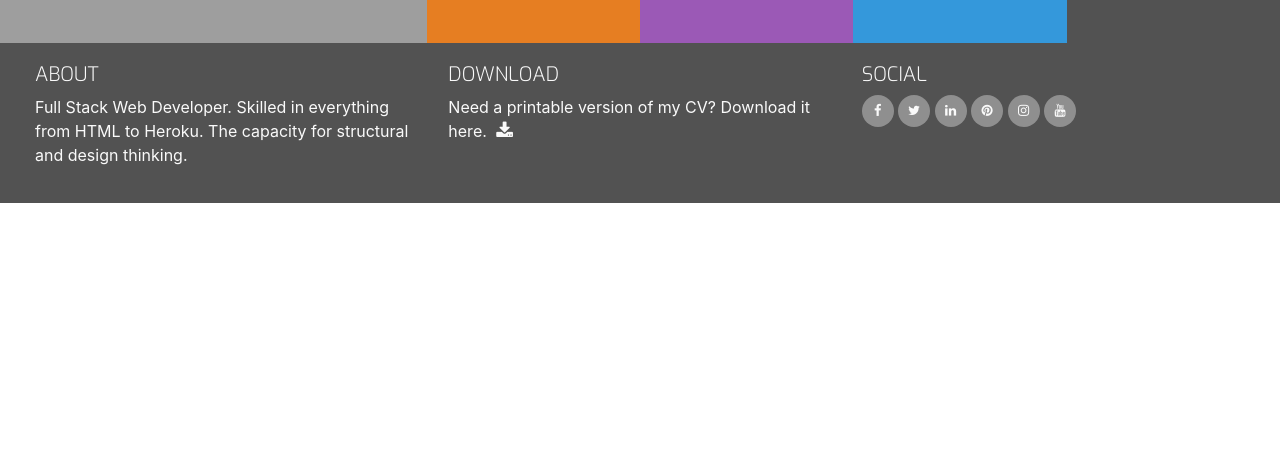
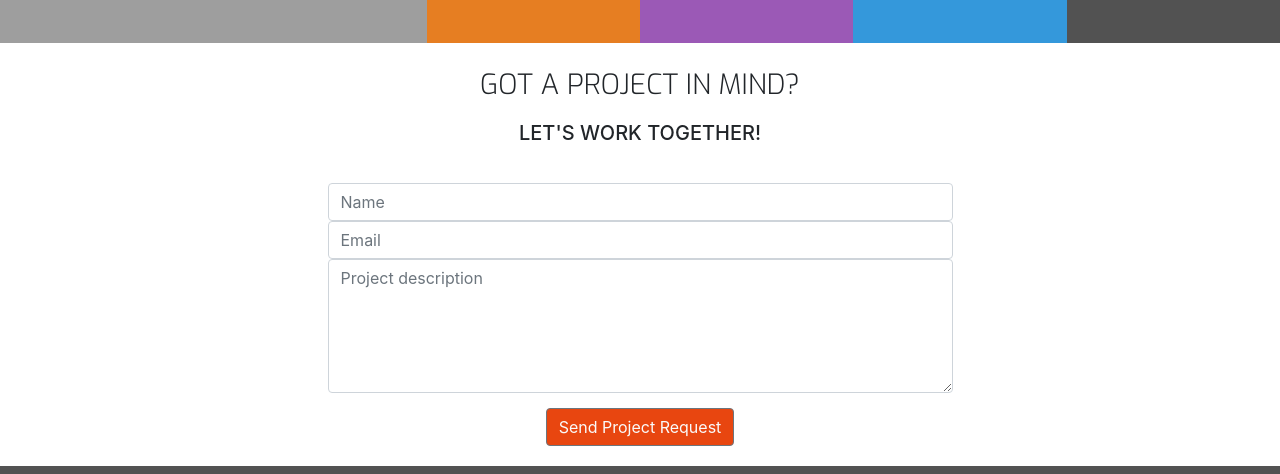
Before and after one commit to isThatAFife/Resume, a plain HTML site: page contact.html in a window 1280 px wide. Shown: the part 326-800 px from the top of the page. Drawn offline with nearby package versions, Linux system fonts and the light colour scheme; grey boxes are pictures that could not be loaded.

Commit message:
completed walkthrough

```diff
--- a/assets/css/style.css
+++ b/assets/css/style.css
@@ -32,6 +32,10 @@
 
 .bg-color-work-history {
     background-color: #9b59b6;
+}
+
+.bg-color-contact {
+    background-color: #fff;
 }
 
 /*---------------Special paddings/margins/text */
@@ -334,3 +338,36 @@ footer {
 .history-items {
     margin-bottom: 30px;
 }
+
+/*---------------Contact Form */
+
+.contact-heading {
+    font-family: "Exo", sans-serif;
+    font-weight: 300;
+    margin-top: 25px;
+    margin-bottom: 20px;
+}
+
+.center-form {
+    padding-top: 10px;
+    margin: 0 auto;
+    max-width: 70%;
+}
+
+button[type="submit"] {
+    margin-top: 15px;
+    margin-bottom: 20px;
+    color: #fafafa;
+    background-color: #e84610;
+}
+
+/*---------------Media Queries */
+
+@media(min-width: 992px) {
+    .center-form {
+        padding-top: 30px;
+        min-height: 240px;
+        margin: 0 auto;
+        max-width: 50%;
+    }
+}
--- a/contact.html
+++ b/contact.html
@@ -32,19 +32,19 @@
                     <div class="col">
                         <ul class="list-inline menucontainer" id="nav">
                             <li class="col-6 col-sm-3 ui-menu-color-home list-inline-item menuitem">
-                                <a href="#" class="hvr-sweep-to-bottom"><i class="fa fa-home"
+                                <a href="index.html" class="hvr-sweep-to-bottom"><i class="fa fa-home"
                                         aria-hidden="true"></i><span>Home</span></a>
                             </li>
                             <li class="col-6 col-sm-3 ui-menu-color-resume list-inline-item menuitem">
-                                <a href="#" class="hvr-sweep-to-bottom"><i class="fa fa-graduation-cap"
+                                <a href="resume.html" class="hvr-sweep-to-bottom"><i class="fa fa-graduation-cap"
                                         aria-hidden="true"></i><span>Resume</span></a>
                             </li>
                             <li class="col-6 col-sm-3 ui-menu-color-contact list-inline-item menuitem">
-                                <a href="#" class="hvr-sweep-to-bottom"><i class="fa fa-comment"
+                                <a href="contact.html" class="hvr-sweep-to-bottom"><i class="fa fa-comment"
                                         aria-hidden="true"></i><span>Contact</span></a>
                             </li>
                             <li class="col-6 col-sm-3 ui-menu-color-download list-inline-item menuitem">
-                                <a href="#" class="hvr-sweep-to-bottom"><i class="fa fa-download"
+                                <a href="assets/cv/DylanKnapp_CV.pdf" target="_blank" class="hvr-sweep-to-bottom"><i class="fa fa-download"
                                         aria-hidden="true"></i><span>Download</span></a>
                             </li>
                         </ul>
@@ -54,7 +54,26 @@
         </div>
 
     </header>
-    <section>
+    <section class="container-fluid">
+        <div class="row bg-color-contact">
+            <div class="col">
+                <h3 class="contact-heading uppercase text-center">Got a project in mind?</h3>
+                <h5 class="uppercase text-center">Let's work together!</h5>
+
+                <div class="center-form">
+                    <form>
+                        <input type="text" name="name" id="fullname" class="form-control" placeholder="Name" required/>
+                        <input type="email" name="email" id="emailaddress" class="form-control" placeholder="Email" required/>
+                        <textarea name="projectsummary" id="projectsummary" rows="5" placeholder="Project description" class="form-control" required></textarea>
+                        <div class="form-row text-center">
+                            <div class="col">
+                                <button type="submit" class="btn btn-secondary">Send Project Request</button>
+                            </div>
+                        </div>
+                    </form>
+                </div>
+            </div>
+        </div>
 
     </section>
     <footer class="container-fluid">
@@ -70,7 +89,7 @@
                 <h5 class="uppercase general-sub">Download</h5>
                 <p class="inline-block">
                     Need a printable version of my CV? Download it here.
-                    <a href="#" target="_blank" class="cv-pdf">
+                    <a href="assets/cv/DylanKnapp_CV.pdf" target="_blank" class="cv-pdf">
                         <i class="fa fa-download" aria-hidden="true"></i>
                         <span class="sr-only">Download link.</span>
                     </a>
```
Also changed, not shown: index.html (+5 -5 lines), resume.html (+5 -5 lines), 1 other file.
